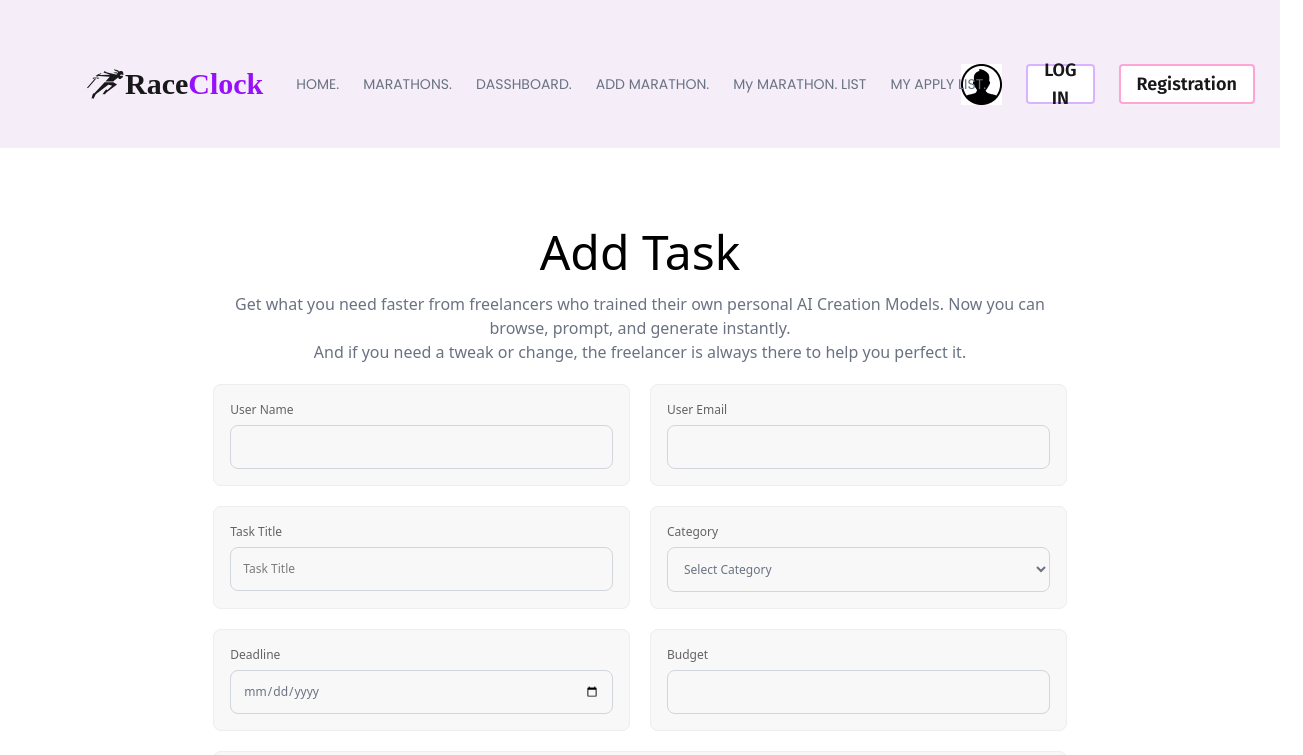
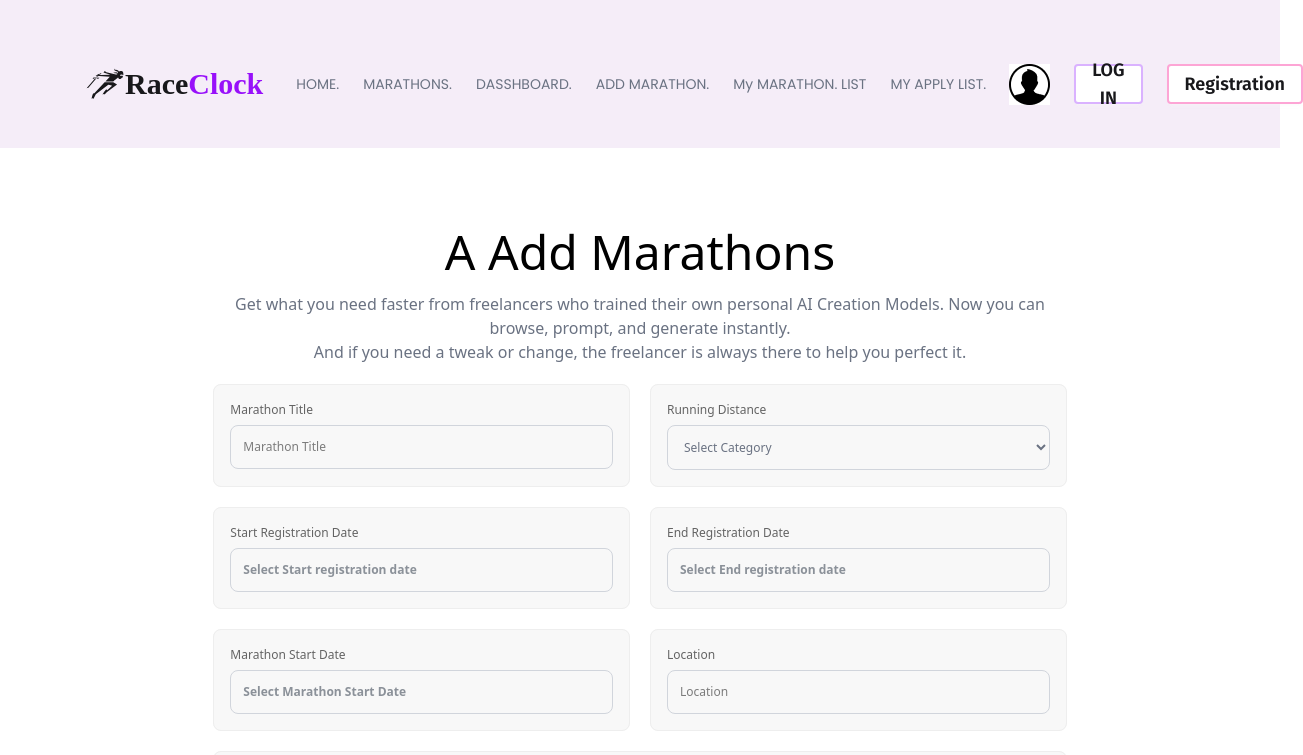
Before and after one commit to Umme-Habiba123/assignment-11-marathon-client-site, a React (Vite) app: page /addMarathon in a window 1280 px wide. Shown: the top 755 px of the page, 1303 px wide, since content can reach past the window. Built offline with nearby package versions, Linux system fonts and the light colour scheme; no server answers; a web font is replaced by a local one.

Commit message:
added Add Marathons section

```diff
--- a/package.json
+++ b/package.json
@@ -17,6 +17,7 @@
     "lottie-react": "^2.4.1",
     "motion": "^12.16.0",
     "react": "^19.1.0",
+    "react-datepicker": "^8.4.0",
     "react-dom": "^19.1.0",
     "react-helmet": "^6.1.0",
     "react-icons": "^5.5.0",
--- a/src/context/AuthContext/AuthProvider.jsx
+++ b/src/context/AuthContext/AuthProvider.jsx
@@ -1,47 +1,57 @@
 import React, { useEffect, useState } from 'react';
 import { AuthContext } from './AuthContext';
-import { createUserWithEmailAndPassword, onAuthStateChanged, signInWithEmailAndPassword, signOut } from 'firebase/auth';
-import {auth} from '../../firebase/firebase.init'
+import { createUserWithEmailAndPassword, GoogleAuthProvider, onAuthStateChanged, signInWithEmailAndPassword, signInWithPopup, signOut } from 'firebase/auth';
+import { auth } from '../../firebase/firebase.init'
 
 
-const AuthProvider = ({children}) => {
-    const [user,setUser]=useState(null)
-    const [loading,setLoading]=useState(true)
-    const [password, setPassword]=useState('')
-    const [showPassword, setShowPassword]=useState(null)
-    const [theme, setTheme]=useState('light')
+const googleProvider = new GoogleAuthProvider()
+
+const AuthProvider = ({ children }) => {
+    const [user, setUser] = useState(null)
+    const [loading, setLoading] = useState(true)
+    const [password, setPassword] = useState('')
+    const [showPassword, setShowPassword] = useState(null)
+
+    const [theme, setTheme] = useState('light')
 
     // create user------
-    const createUser=(email,password)=>{
+    const createUser = (email, password) => {
         setLoading(true)
-       return createUserWithEmailAndPassword(auth, email,password)
+        return createUserWithEmailAndPassword(auth, email, password)
     }
 
     // signIn user-------
-    const signInUser=(email,password)=>{
-        return signInWithEmailAndPassword(auth, email,password)
+    const signInUser = (email, password) => {
+        return signInWithEmailAndPassword(auth, email, password)
+    }
+
+    const signInWithGoogle = () => {
+        setLoading(true)
+        return signInWithPopup(auth, googleProvider)
     }
 
     // sign out user-----
-    const signOutUser=()=>{
+    const signOutUser = () => {
         setLoading(true)
         return signOut(auth)
     }
 
+    // Google login------
+
+
     // unSubscribe----
-    useEffect(()=>{
-        const unSubscribe=onAuthStateChanged(auth,currentUser=>{
+    useEffect(() => {
+        const unSubscribe = onAuthStateChanged(auth, currentUser => {
             setUser(currentUser)
             setLoading(false)
-         console.log('user in the authState change',currentUser)
+            console.log('user in the authState change', currentUser)
         })
-        return () =>{
+        return () => {
             unSubscribe()
         }
-    },[])
+    }, [])
 
-
-    const authInfo={
+    const authInfo = {
         createUser,
         loading,
         setLoading,
@@ -55,6 +65,7 @@ const AuthProvider = ({children}) => {
         showPassword,
         setTheme,
         theme,
+        signInWithGoogle
 
     }
     return (
--- a/src/pages/Shared/Navbar.jsx
+++ b/src/pages/Shared/Navbar.jsx
@@ -64,6 +64,8 @@ const Navbar = () => {
                 </div>
 
                 <div className="navbar-end gap-2 lg:gap-6 md:gap-4">
+                   <h1>{user?.email}</h1>
+                   <h1>{user?.displayName}</h1>
                    <img className='text-sm' src={userPhoto} alt="" />
                   {
                     user?  <NavLink to={'logIn'}>
--- a/src/pages/marathonPages/AddMarathon.jsx
+++ b/src/pages/marathonPages/AddMarathon.jsx
@@ -1,19 +1,55 @@
 import React, { use, useState } from 'react';
 import { AuthContext } from '../../context/AuthContext/AuthContext';
-import {Helmet} from "react-helmet";
+import { Helmet } from "react-helmet";
+import DatePicker from 'react-datepicker';
+import 'react-datepicker/dist/react-datepicker.css';
+
 
 const AddMarathon = () => {
 
-    const {user, theme}=use(AuthContext)
+    const { theme } = use(AuthContext)
     const [selected, setSelected] = useState('Select Category');
+    const [startRegDate, setStartRegDate] = useState(null)
+    const [endRegDate, setEndRedDate] = useState(null)
+    const [maratonsStartDate, setMaratonsStartDate] = useState(null)
 
-    const handleAddMarathon=e=>{
+    const handleAddMarathon = e => {
         e.preventDefault()
+        const form=e.target
+
+         const marathon={
+             title: form.title.value,
+            startRegistration: startRegDate,
+            endRegistration: endRegDate,
+            marathonDate: maratonsStartDate,
+            location: form.location.value,
+            distance: selected,
+            description: form.description.value,
+            image: form.marathonsImage.value,
+            createAt:new Date(),
+            totalRegCount:0
+
          }
+         console.log(marathon)
+    }
+
+    const handleStartRegDate = (date) => {
+        setStartRegDate(date)
+    }
+
+    const handleEndRegDate = (date) => {
+        setEndRedDate(date)
+    }
+
+    const handleMarathonsStartDate = (date) => {
+        setMaratonsStartDate(date)
+    }
+
+
 
     return (
         <div>
-             <div className={`${theme==='synthwave'?'bg-[#1e1e2f] text-white ':'bg-white text-black '}
+            <div className={`${theme === 'synthwave' ? 'bg-[#1e1e2f] text-white ' : 'bg-white text-black '}
         w-8/12 mx-auto my-10 space-y-5 dancing-script-font`}>
                 <Helmet>
                     <title>
@@ -21,106 +57,145 @@ const AddMarathon = () => {
                     </title>
                 </Helmet>
                 <div>
-                <h1 className='tagesschrift-regular text-5xl text-center mt-20'>Add Task</h1>
+                    <h1 className='tagesschrift-regular text-5xl text-center mt-20'>A Add Marathons </h1>
                     <p className='text-gray-500 text-center mt-4 tagesschrift-regular '>Get what you need faster from freelancers who trained their own personal AI Creation Models. Now you can browse, prompt, and generate instantly. <br /> And if you need a tweak or change, the freelancer is always there to help you perfect it.</p>
                 </div>
                 <form onSubmit={handleAddMarathon} className="">
 
                     <div className="grid grid-cols-1 md:grid-cols-2 gap-5">
+
                         {/* user name */}
-                    <fieldset className="fieldset bg-base-200 border-base-300 rounded-box border p-4">
+                        {/* <fieldset className="fieldset bg-base-200 border-base-300 rounded-box border p-4">
                         <label className="label">User Name</label>
                         <input
 
                             name="name"
                             type="text"
                             value={user?.displayName}
-                            className="w-full border border-gray-300 rounded-lg p-3 focus:outline-none focus:ring-2 focus:ring-teal-500 cursor-not-allowed"
-
+                            className="w-full border border-gray-300 rounded-lg p-3 focus:outline-none focus:ring-2 focus:ring-purple-300 cursor-not-allowed"
                             readOnly
                         />
-                    </fieldset>
+                    </fieldset> */}
+
                         {/* email */}
-                    <fieldset className="fieldset bg-base-200 border-base-300 rounded-box w-full border p-4">
+                        {/* <fieldset className="fieldset bg-base-200 border-base-300 rounded-box w-full border p-4">
                         <label className="label"> User Email</label>
                         <input
 
                             name="email"
                             type="email"
                             value={user?.email}
-                            className="w-full border border-gray-300 rounded-lg p-3 focus:outline-none focus:ring-2 focus:ring-teal-500 cursor-not-allowed"
+                            className="w-full border border-gray-300 rounded-lg p-3 focus:outline-none focus:ring-2 focus:ring-purple-300 cursor-not-allowed"
                             readOnly
                         />
-                    </fieldset>
+                    </fieldset> */}
 
-                    {/* task title */}
+                        {/* Marathon Title */}
                         <fieldset className="fieldset bg-base-200 border-base-300 rounded-box border p-4">
-                        <label className="label">Task Title
+                            <label className="label">Marathon Title
+
                             </label>
                             <input
 
                                 name="title"
                                 type="text"
-                            className="w-full border border-gray-300 rounded-lg p-3 focus:outline-none focus:ring-2 focus:ring-teal-500"
-                            placeholder="Task Title" />
+                                className="w-full border border-gray-300 rounded-lg p-3 focus:outline-none focus:ring-2 focus:ring-purple-300"
+                                placeholder="Marathon Title" />
                         </fieldset>
 
-                    {/* category */}
-                    <fieldset className="fieldset bg-base-200 border-base-300 rounded-box w-full border p-4">
-                        <label className="label">Category </label>
+                        {/* Running Distance  */}
+                        <fieldset className="fieldset bg-base-200 border-base-300 rounded-box w-full border p-4 ">
+                            <label className="label">Running Distance </label>
                             <select
-                            name="category"
+                                name="runningDistance"
                                 onChange={(e) => setSelected(e.target.value)}
                                 className={`p-3 fieldset rounded-lg border ${selected === 'Select Category'
                                     ? ' text-gray-500 border-gray-300 border'
-                                : ' text-black border-teal-500 border-2 focus:outline-none'
+                                    : ' text-black border-gray-300 border-2 focus:outline-none focus:ring-2 focus:ring-purple-300'
                                     }`}
-                            // className="w-full border border-gray-300 rounded-lg p-3 focus:outline-none focus:ring-2 focus:ring-teal-500 text-gray-500"
+
                                 required>
                                 <option
                                     value=""
                                     disabled selected hidden className="text-gray-500"
                                 >Select Category</option>
-                            <option value="Web Development">Web Development</option>
-                            <option value="Design">Design</option>
-                            <option value="Writing">Writing</option>
-                            <option value="Marketing">Marketing</option>
-                            <option value="SEO">SEO</option>
-                            <option value="App Development">App Development</option>
-                            <option value="Video Editing">Video Editing</option>
+                                <option value="3K">3K</option>
+                                <option value="5k">5k</option>
+                                <option value="10k">10k</option>
+                                <option value="15k">15k</option>
+                                <option value="25">25</option>
+                                <option value="20k">30k</option>
+                                <option value="35k">35k</option>
                             </select>
                         </fieldset>
 
-                    {/* deadline---- */}
+                        {/* start reg date---- */}
                         <fieldset className="fieldset bg-base-200 border-base-300 rounded-box w-full border p-4">
-                        <label className="label">Deadline</label>
-                        <input
-                            name="deadline "
-                            onChange={(e) => setSelected(e.target.value)}
-                            className={`p-3 fieldset rounded-lg border ${selected === 'Select Category'
-                                ? ' text-gray-500 border-gray-300 border'
-                                : ' text-black border-teal-500 border-2 focus:outline-none'
-                                }`}
-                            type="date"
-                        // className="w-full border border-gray-300 rounded-lg p-3 focus:outline-none focus:ring-2 focus:ring-teal-500"
-                        // placeholder="dd/mm/yyyy"
+                            <label className="label">Start Registration Date</label>
+                            <DatePicker
+                                selected={startRegDate}
+                                onChange={handleStartRegDate}
+                                dateFormat="dd/MM/yyyy"
+                                className="w-full border text-gray-800 font-semibold border-gray-300 rounded-lg focus:outline-none focus:ring-2 focus:ring-purple-300 p-3"
+                                 placeholderText="Select Start registration date"
+                            >
+                            </DatePicker>
+                        </fieldset>
+                        {/* END reg date---- */}
+                        <fieldset className="fieldset bg-base-200 border-base-300 rounded-box w-full border p-4 ">
+                            <label className="label">End Registration Date</label>
+                            <DatePicker
+                                selected={endRegDate}
+                                onChange={handleEndRegDate} selectsEnd
+                                dateFormat="dd/MM/yyyy"
+                                className="w-full border text-gray-800 font-semibold border-gray-300 rounded-lg focus:outline-none focus:ring-2 focus:ring-purple-300 p-3"
+                                 placeholderText="Select End registration date"
                             />
                         </fieldset>
 
-                    {/* budget-- */}
+                        {/*Marathon Start Date---- */}
                         <fieldset className="fieldset bg-base-200 border-base-300 rounded-box w-full border p-4">
-                        <label className="label">Budget</label>
+                            <label className="label">Marathon Start Date</label>
+                            <DatePicker
+                                selected={maratonsStartDate}
+                                onChange={handleMarathonsStartDate}
+                                dateFormat="dd/MM/yyyy"
+                                className="w-full border text-gray-800 font-semibold border-gray-300 rounded-lg p-3 focus:outline-none focus:ring-2 focus:ring-purple-300"
+                                 placeholderText="Select Marathon Start Date"
+                            />
+                        </fieldset>
+
+
+
+                        {/* Location-- */}
+                        <fieldset className="fieldset bg-base-200 border-base-300 rounded-box w-full border p-4">
+                            <label className="label">Location</label>
                             <input
-                            name="budget"
-                            type="number"
-                            className="w-full border border-gray-300 rounded-lg p-3 focus:outline-none focus:ring-2 focus:ring-teal-500"
-
-                            min='0' />
+                                name="location"
+                                type="location"
+                                className="w-full border border-gray-300 rounded-lg p-3 focus:outline-none focus:ring-2 focus:ring-purple-300"
+                                min='0'
+                                placeholder='Location' />
                         </fieldset>
 
                     </div>
 
                     <div className="mt-5">
+
+                        {/* marathons image-- */}
+                        <fieldset className="fieldset bg-base-200 border-base-300 rounded-box w-full border p-4 mb-5">
+                            <label className="label">Marathons Image</label>
+                            <input
+
+                                name="marathonsImage"
+                                type='photoURL'
+                                className="w-full border border-gray-300 rounded-lg p-3 focus:outline-none focus:ring-2 focus:ring-purple-300"
+                                placeholder="Marathons image"
+                                required
+                            ></input>
+
+                        </fieldset>
+
                         {/* description --*/}
                         <fieldset className="fieldset bg-base-200 border-base-300 rounded-box w-full border p-4">
                             <label className="label"> Description (what needs to be done)</label>
@@ -128,15 +203,14 @@ const AddMarathon = () => {
                                 id="description"
                                 name="description"
                                 rows="5"
-                            className="w-full border border-gray-300 rounded-lg p-3 focus:outline-none focus:ring-2 focus:ring-teal-500"
+                                className="w-full border border-gray-300 rounded-lg p-3 focus:outline-none focus:ring-2 focus:ring-purple-300"
                                 placeholder="Write clearly what needs to be done..."
                                 required
                             ></textarea>
 
                         </fieldset>
 
-
-                    <input type="submit" className="btn bg-pink-200 border border-pink-200 hover:bg-white hover:text-teal-800  mt-3 w-full text-xl dancing-script-font mb-50" value='Add Task' />
+                        <input type="submit" className="btn bg-purple-200 border border-pink-200 hover:bg-white hover:text-teal-800  mt-3 w-full text-xl mb-50 fira-sans-extralight" value='Submit ' />
                     </div>
 
                 </form>
--- a/src/pages/register/Register.jsx
+++ b/src/pages/register/Register.jsx
@@ -57,9 +57,8 @@ const Register = () => {
       return
     }
 
-
     //  createUser-----
-    createUser(email, password)
+    createUser(email, password,photoURL,name)
       .then(result => {
         Swal.fire({
           title: "Successfully Registered!",
--- a/src/route/route.jsx
+++ b/src/route/route.jsx
@@ -8,6 +8,7 @@ import LogIn from "../pages/logIn/LogIn";
 import MarathonCardDetails from "../pages/cardDetails/MarathonCardDetails";
 import ErrorPage from "../pages/errorPage/ErrorPage";
 import AddMarathon from "../pages/marathonPages/AddMarathon";
+import PrivateRoute from "./PrivateRoute";
 
 const router = createBrowserRouter([
   {
@@ -34,7 +35,9 @@ const router = createBrowserRouter([
         },
         {
           path: 'addMarathon',
-          element:<AddMarathon></AddMarathon>
+          element:<PrivateRoute>
+            <AddMarathon></AddMarathon>
+          </PrivateRoute>
         }
     ]
   },
```
Also changed, not shown: src/pages/logIn/LogIn.jsx (+13 -2 lines), 1 other file (tests, documents, lock files or other folders). Lines whose indentation alone changed are shown as unchanged.
